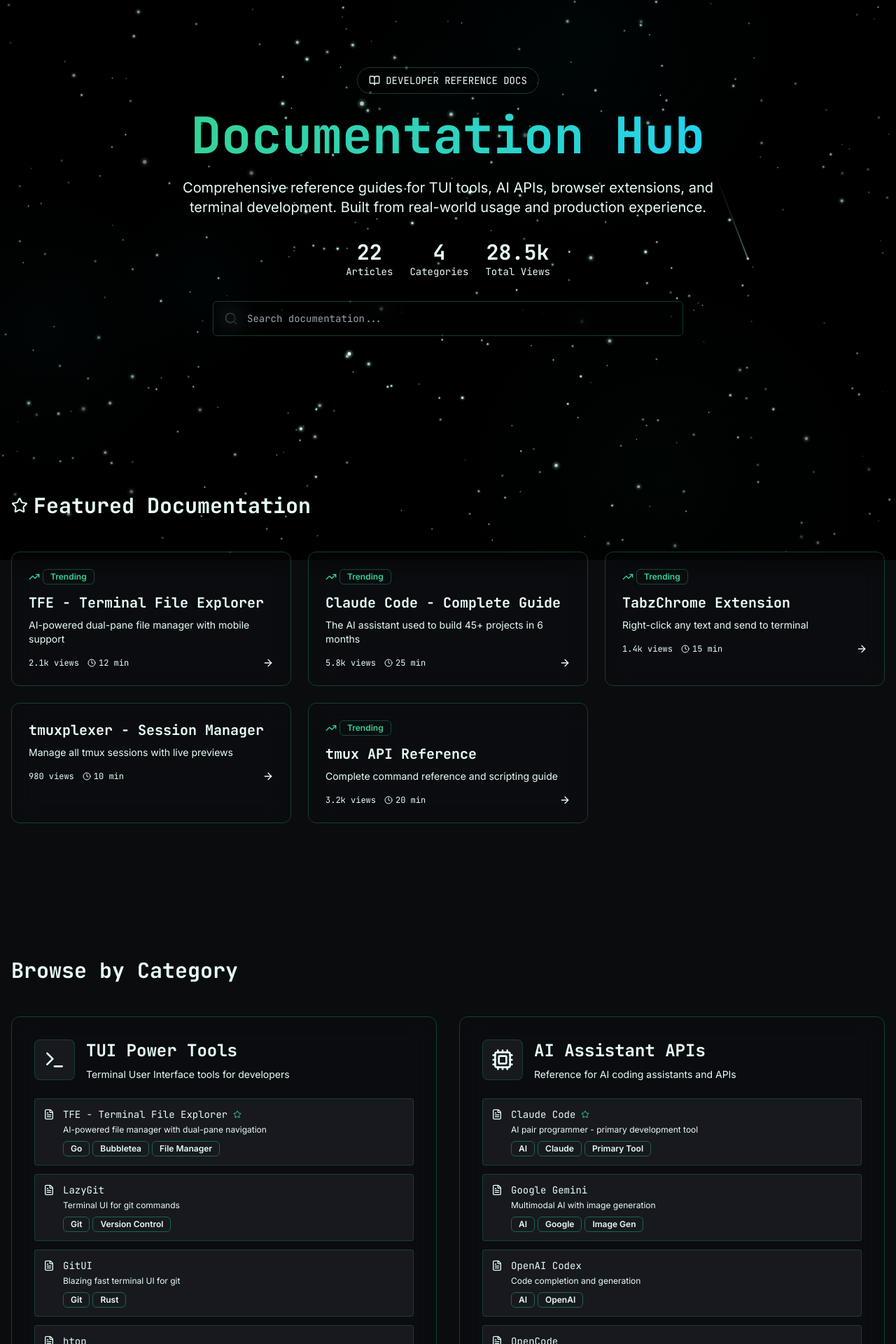
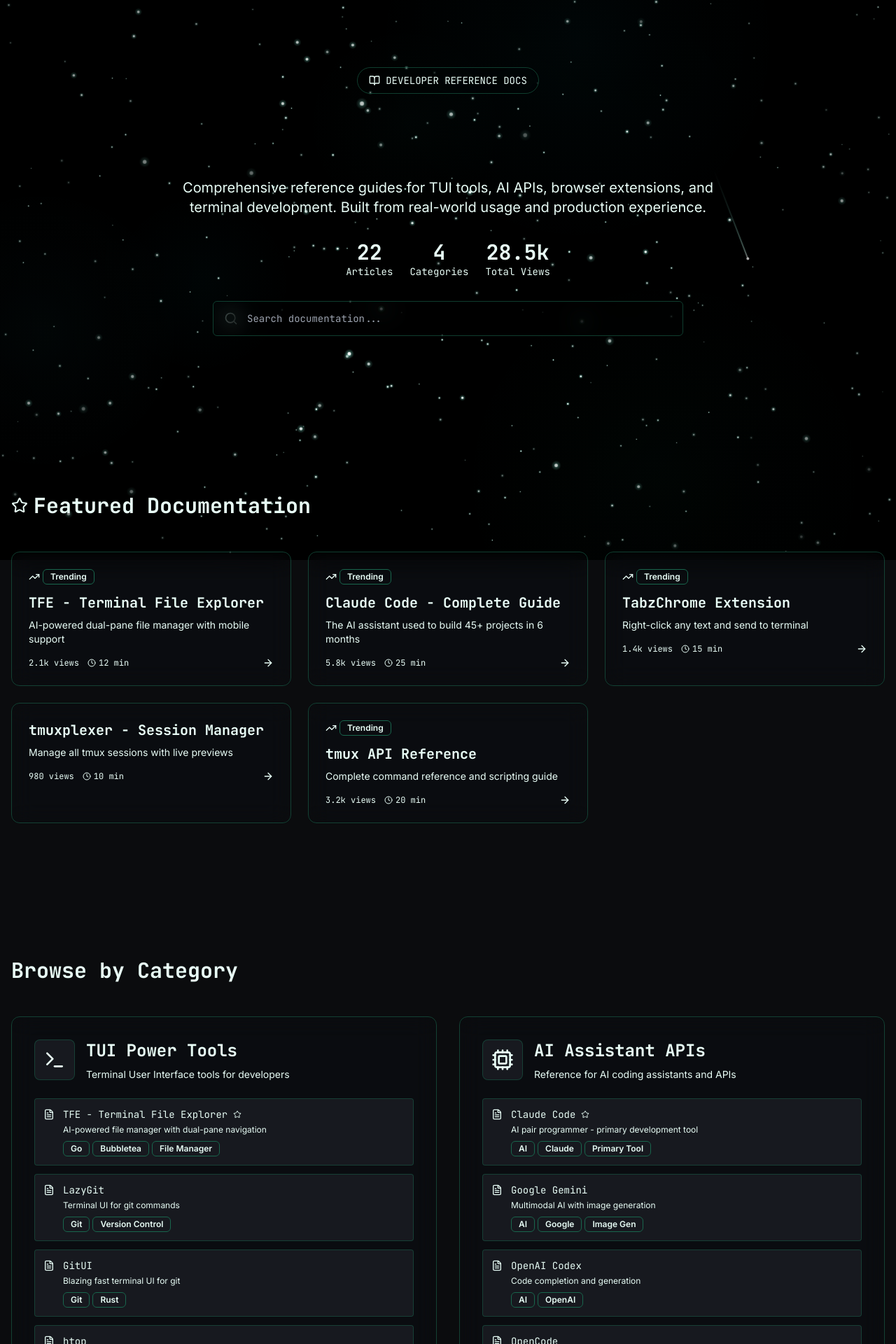
Before and after one commit to GGPrompts/my-portfolio, a Next.js app: page /docs in a window 1280 px wide. Shown: the top 1920 px of the page at 70% size. Built offline with nearby package versions, Linux system fonts and the light colour scheme.

Commit message:
Fix hardcoded colors in docs hub - use CSS variables for theme compatibility

```diff
--- a/app/docs/page.tsx
+++ b/app/docs/page.tsx
@@ -71,7 +71,7 @@
             </div>
 
             <h1 className="text-5xl md:text-7xl font-mono font-bold mb-6">
-              <span className="bg-gradient-to-r from-emerald-400 via-teal-400 to-cyan-400 text-transparent bg-clip-text terminal-glow">
+              <span className="bg-gradient-to-r from-primary via-primary/80 to-primary/60 text-transparent bg-clip-text terminal-glow">
                 Documentation Hub
               </span>
             </h1>
@@ -145,8 +145,8 @@
                     <div className="p-6">
                       {doc.trending && (
                         <div className="flex items-center gap-1 mb-3">
-                          <TrendingUp className="w-4 h-4 text-emerald-400" />
-                          <Badge variant="outline" className="text-xs border-emerald-400/30 text-emerald-400">
+                          <TrendingUp className="w-4 h-4 text-primary" />
+                          <Badge variant="outline" className="text-xs border-primary/30 text-primary">
                             Trending
                           </Badge>
                         </div>
@@ -232,7 +232,7 @@
                                     {article.title}
                                   </span>
                                   {article.featured && (
-                                    <Star className="w-3 h-3 text-emerald-400 flex-shrink-0" />
+                                    <Star className="w-3 h-3 text-primary flex-shrink-0" />
                                   )}
                                 </div>
                                 <p className="text-xs text-foreground/50 line-clamp-1">
@@ -313,7 +313,7 @@
         {/* Footer Note */}
         <section className="container mx-auto px-4 py-16 text-center">
           <Card className="glass border-primary/20 max-w-3xl mx-auto p-8">
-            <Terminal className="w-12 h-12 text-emerald-400 mx-auto mb-4 terminal-glow" />
+            <Terminal className="w-12 h-12 text-primary mx-auto mb-4 terminal-glow" />
             <h3 className="text-2xl font-mono font-bold mb-3">
               Documentation From Experience
             </h3>
```
